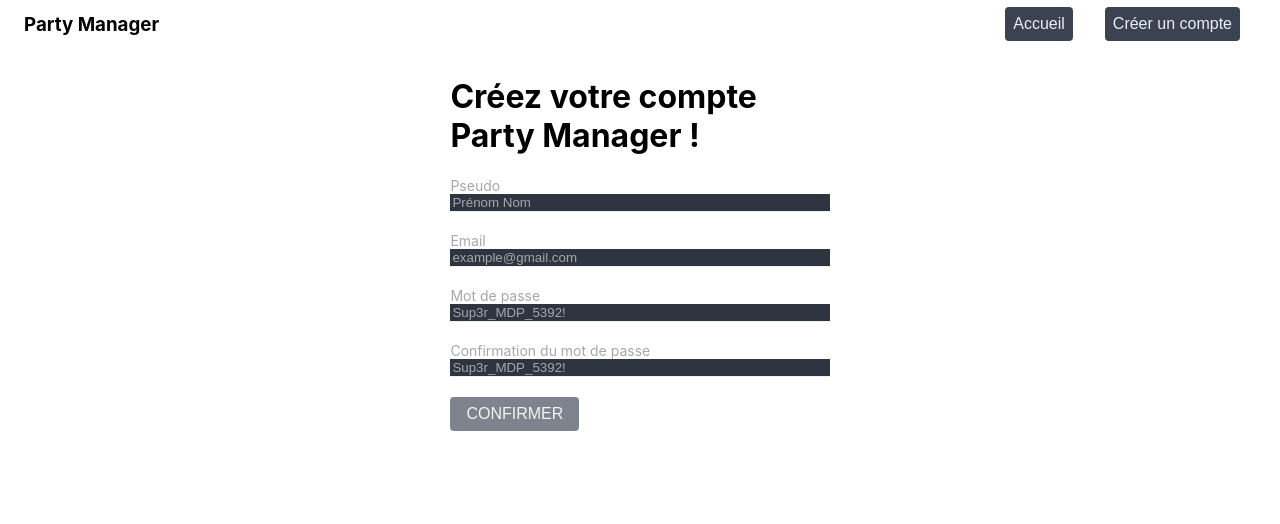
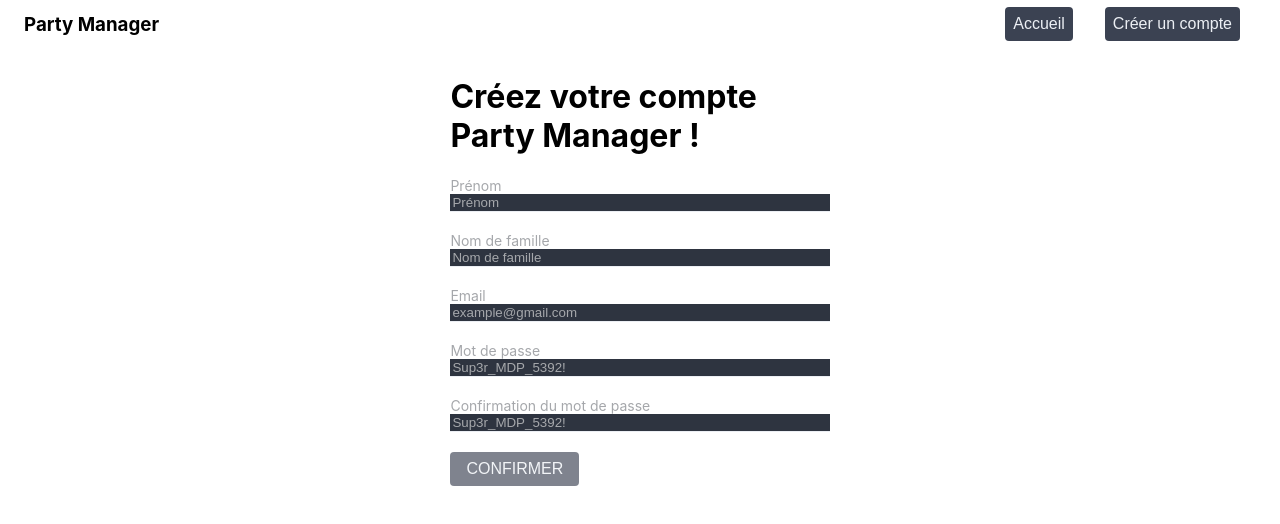
Before and after one commit to alaborderie/party-manager-front, a React (Create React App) app: page /signup in a window 1280 px wide. Shown: the top 524 px of the page. Built offline with nearby package versions, Linux system fonts and the light colour scheme.

Commit message:
[UPDATE] - Installing sweetalert2 for alerts/modals - Changing displayName to firstName + lastName

```diff
--- a/package.json
+++ b/package.json
@@ -18,6 +18,7 @@
     "react-scripts": "3.0.1",
     "rebass": "^3.1.0",
     "styled-components": "^4.2.0",
+    "sweetalert2": "^8.11.1",
     "typescript": "3.4.5",
     "yup": "^0.27.0"
   },
--- a/src/pages/Signup.tsx
+++ b/src/pages/Signup.tsx
@@ -4,7 +4,8 @@ import { FormField, IconButton } from '../components';
 import * as Yup from 'yup';
 
 interface SignupInterface {
-  displayName: string;
+  firstName: string;
+  lastName: string;
   email: string;
   password: string;
   confirmPassword: string;
@@ -12,16 +13,18 @@ interface SignupInterface {
 
 function Signup() {
   const schema = Yup.object().shape({
-    displayName: Yup.string()
-      .required('A display name is required.'),
+    firstName: Yup.string()
+      .required('Un prénom est requis.'),
+    lastName: Yup.string()
+        .required('Un nom de famille est requis.'),
     email: Yup.string()
-      .email('Email is not valid.')
-      .required('An email adress is required'),
+      .email('L\'email est invalide.')
+      .required('Une adresse email est requise.'),
     password: Yup.string()
-      .min(8, 'Password is too short - 8 characters minimum.')
-      .required('A password is required'),
+      .min(8, 'Le mot de passe est trop court - 8 caractères minimum.')
+      .required('Un mot de passe est requis.'),
     confirmPassword: Yup.string()
-      .oneOf([Yup.ref('password'), ''], 'Passwords don\'t match')
+      .oneOf([Yup.ref('password'), ''], 'Les mots de passes ne correspondent pas.')
   });
 
   function handleSubmit(values: SignupInterface, actions: FormikActions<SignupInterface>) {
@@ -35,7 +38,8 @@ function Signup() {
       <h1>Créez votre compte Party Manager !</h1>
       <Formik
         initialValues={{
-          displayName: '',
+          firstName: '',
+          lastName: '',
           email: '',
           password: '',
           confirmPassword: ''
@@ -43,9 +47,11 @@ function Signup() {
         validationSchema={schema}
         onSubmit={handleSubmit}
       >
-        {({ errors, touched, isValid, handleSubmit }: FormikProps<SignupInterface>) => (
+        {({ isValid }: FormikProps<SignupInterface>) => (
           <Form>
-            <Field label="Pseudo" placeholder="Prénom Nom" type="text" name="displayName" component={FormField} />
+            <Field label="Prénom" placeholder="Prénom" type="text" name="firstName" component={FormField} />
+            <br />
+            <Field label="Nom de famille" placeholder="Nom de famille" type="text" name="lastName" component={FormField} />
             <br />
             <Field label="Email" placeholder="example@gmail.com" type="text" name="email" component={FormField} />
             <br />
```
Also changed, not shown: 1 other file (tests, documents, lock files or other folders).
